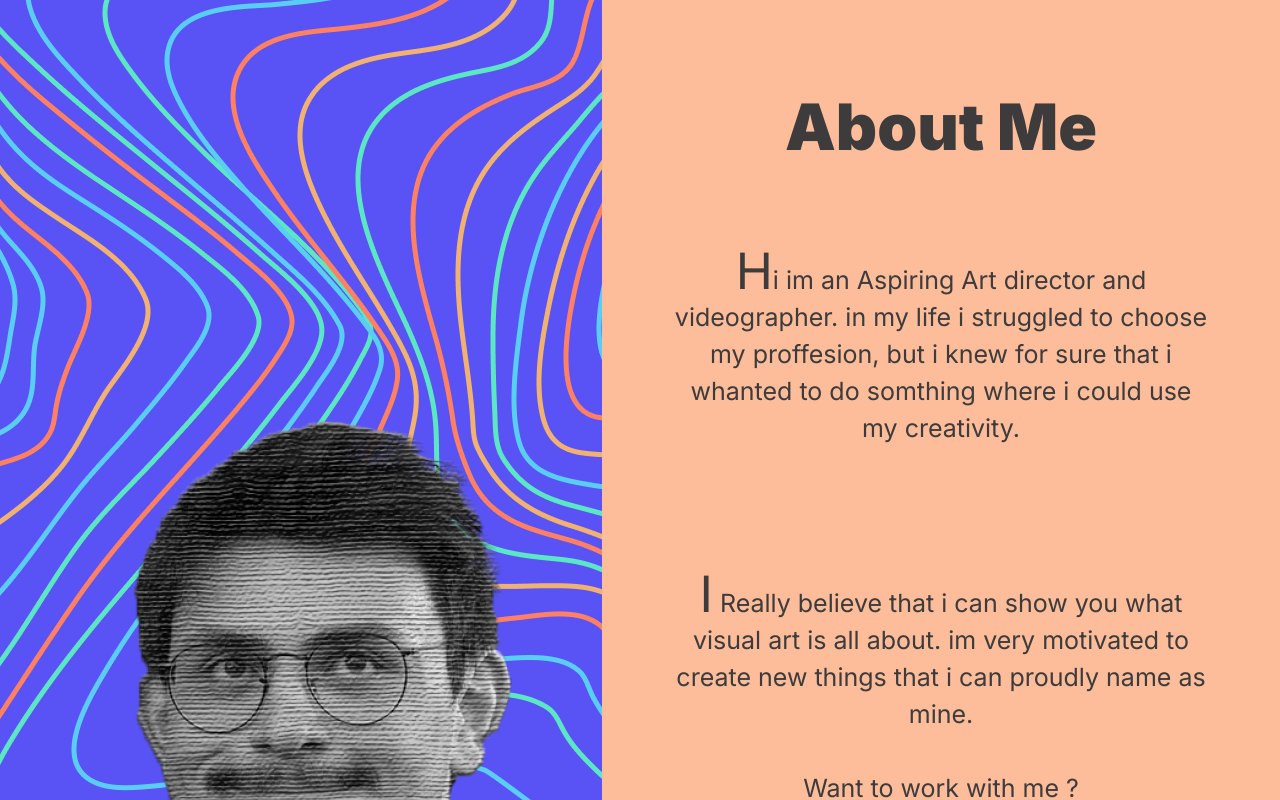
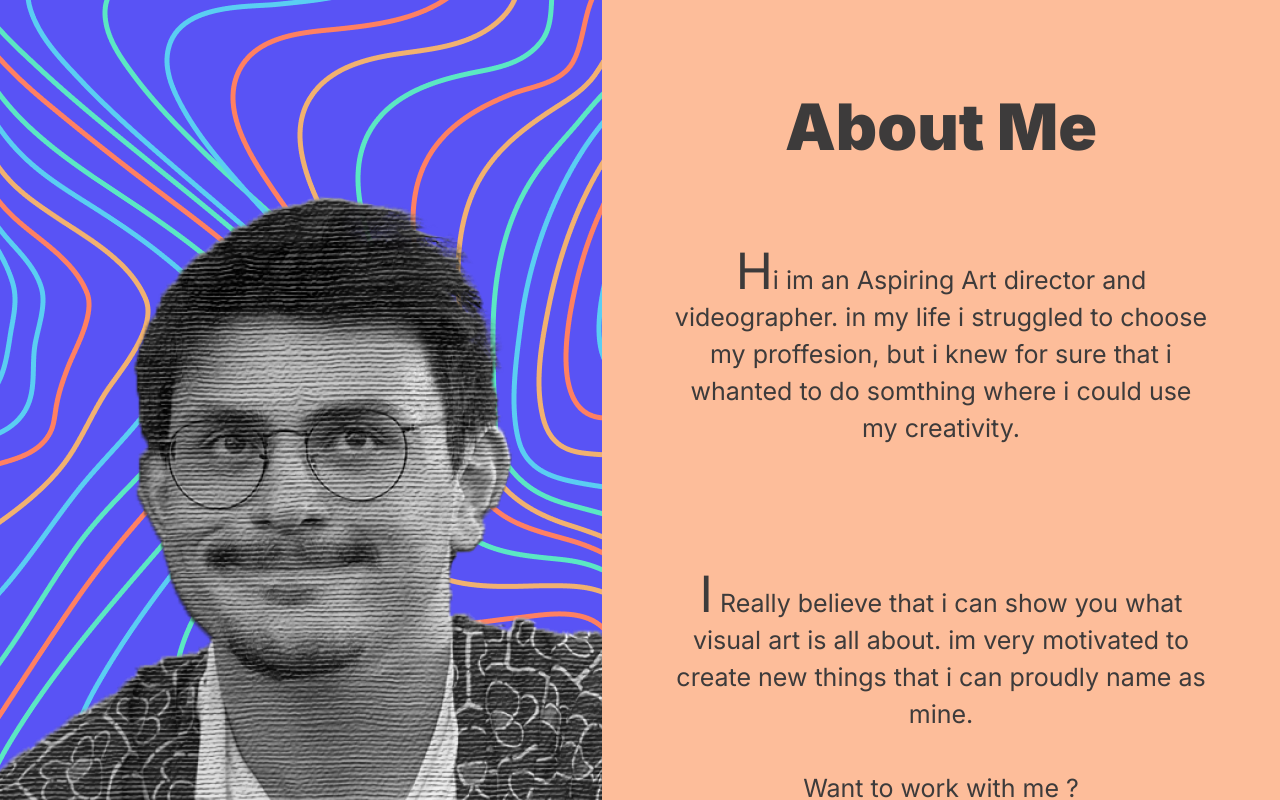
Before and after one commit to LukaBendeliani/iliamorgoshia, a React (Create React App) app: page /about in a window 1280 px wide. Built offline with nearby package versions, Linux system fonts and the light colour scheme.

Commit message:
fix about photo

```diff
--- a/src/pages/About/index.scss
+++ b/src/pages/About/index.scss
@@ -15,10 +15,10 @@
     overflow: hidden;
     img {
       position: absolute;
-      inset: 0;
     }
     :first-child {
       z-index: 100;
+      bottom: 0;
     }
   }
 
```
